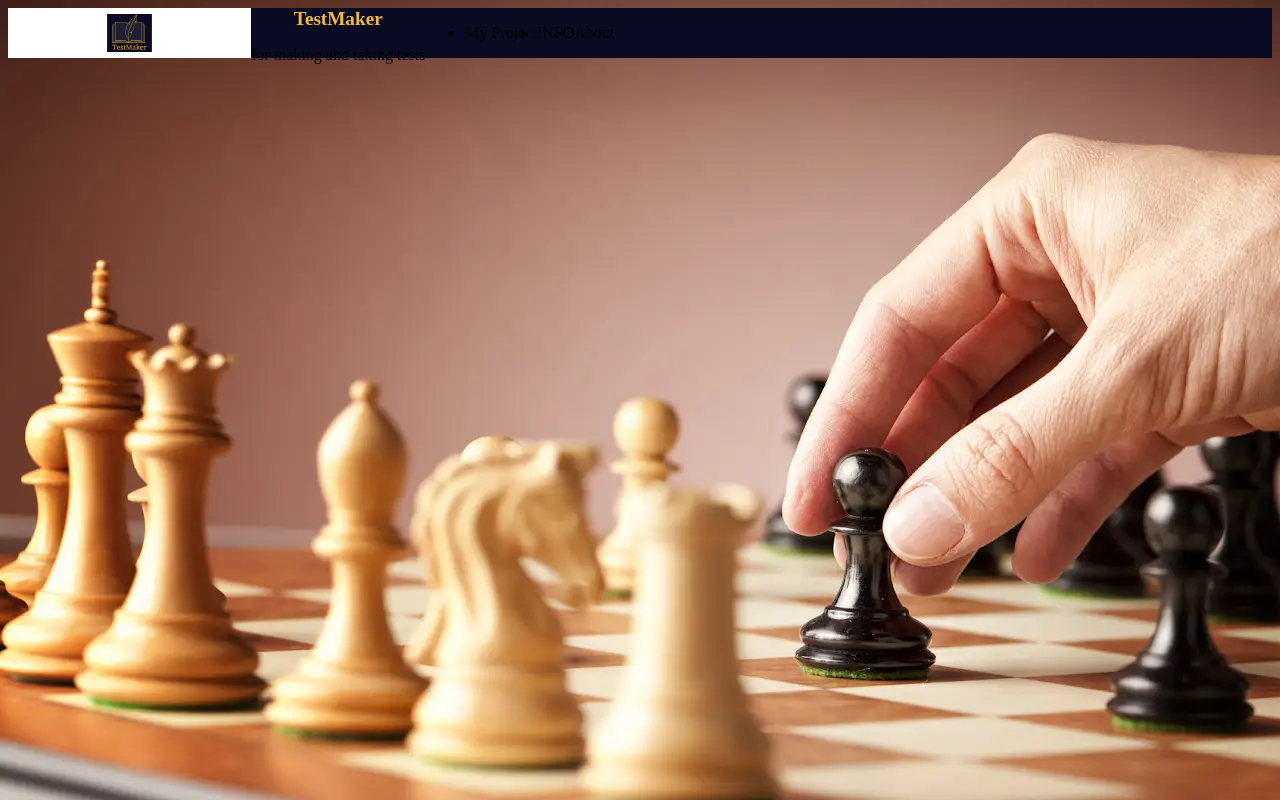
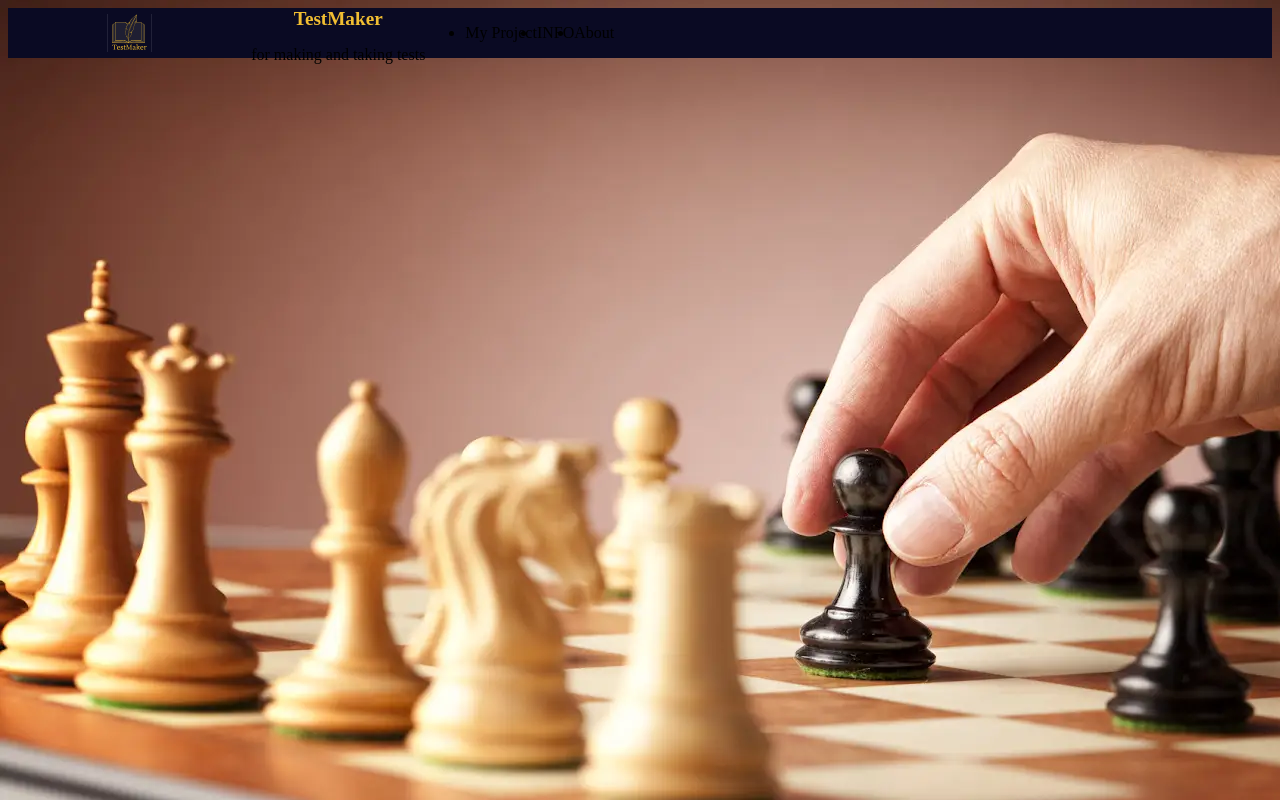
Before and after one commit to ZIHCO/ZIHCO.github.io, a plain HTML site: page index.html in a window 1280 px wide. Drawn offline with Linux system fonts and the light colour scheme.

Commit message:
changed some colors

```diff
--- a/styles.css
+++ b/styles.css
@@ -28,8 +28,8 @@ header > p {
 
 #logo {
 	width: max(100px, 18vw);
-	background-color: #ffffff;
-	aspect-ratio: 35 / 4;
+	background-color: #0a0a23;
+	aspect-ratio: 35 / 5;
 	padding: 0.4rem;
 }
 
```
